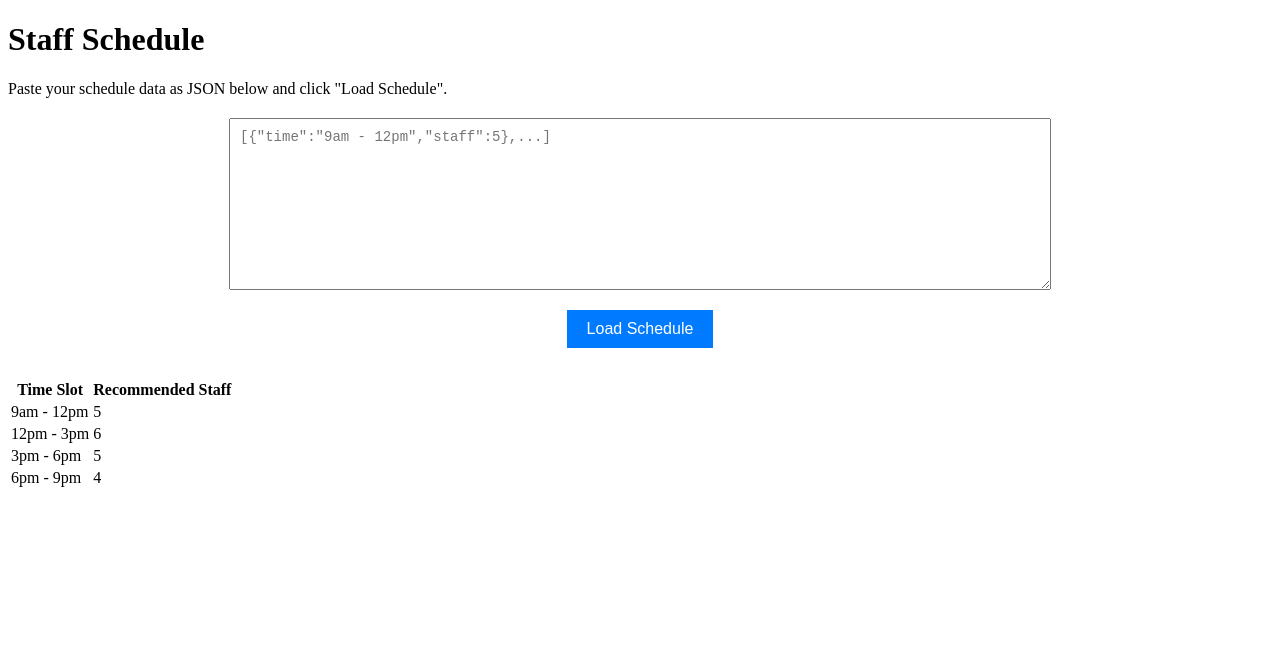
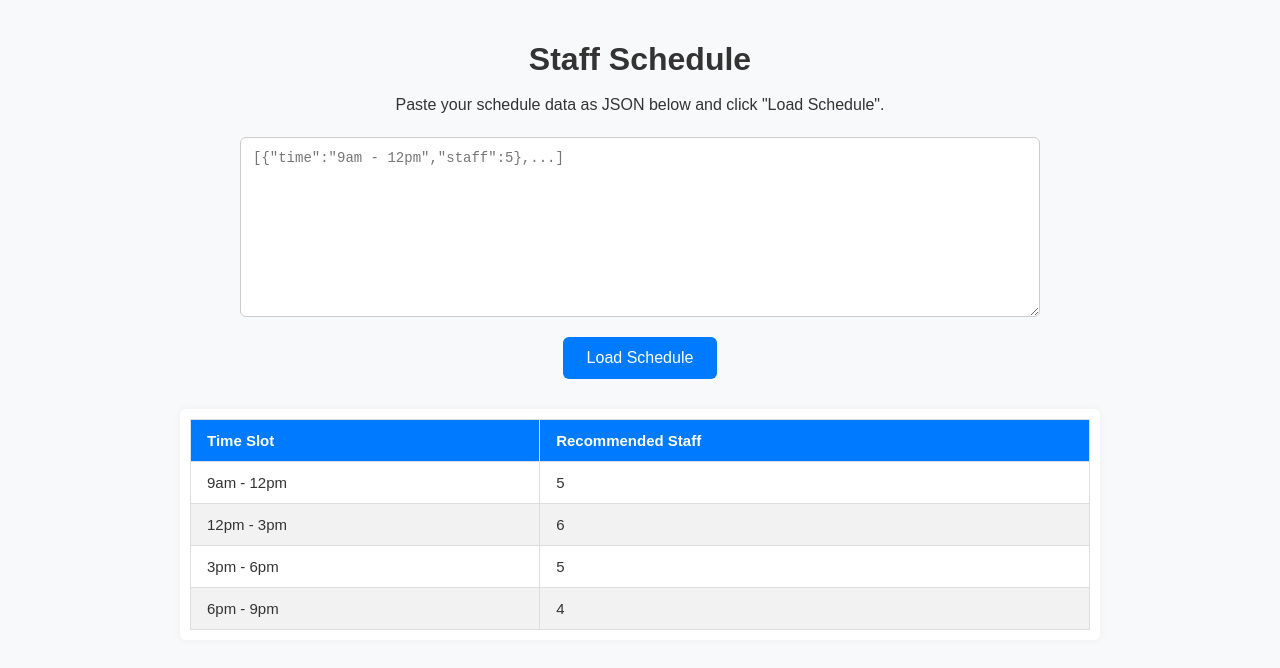
Before and after one commit to cc-fetch/cc-fetch.github.io, a plain HTML site: page index.html in a window 1280 px wide. Drawn offline with Linux system fonts and the light colour scheme.

Commit message:
Update style.css

```diff
--- a/style.css
+++ b/style.css
@@ -1,25 +1,105 @@
-textarea {
+body {
+  font-family: Arial, sans-serif;
+  margin: 0;
+  padding: 20px;
+  background-color: #f8f9fa;
+  color: #333;
+}
+
+h1 {
+  text-align: center;
+  margin-bottom: 10px;
+}
+
+p {
+  text-align: center;
+  margin-bottom: 20px;
+  max-width: 600px;
+  margin-left: auto;
+  margin-right: auto;
+  font-size: 16px;
+  line-height: 1.4;
+}
+
+#json-input {
   display: block;
-  margin: 20px auto;
-  width: 80%;
+  width: 90%;
   max-width: 800px;
-  height: 150px;
-  padding: 10px;
+  height: 180px;
+  padding: 12px;
+  margin: 0 auto 20px auto;
+  box-sizing: border-box;
+  border: 1px solid #ccc;
+  border-radius: 6px;
   font-family: monospace;
   font-size: 14px;
+  resize: vertical;
 }
 
 button {
   display: block;
-  margin: 10px auto 30px auto;
-  padding: 10px 20px;
+  margin: 0 auto 30px auto;
+  padding: 12px 24px;
   font-size: 16px;
   background-color: #007BFF;
   color: white;
   border: none;
+  border-radius: 6px;
   cursor: pointer;
+  transition: background-color 0.2s;
 }
 
 button:hover {
   background-color: #0056b3;
 }
+
+#schedule-container {
+  width: 95%;
+  max-width: 900px;
+  margin: 0 auto 40px auto;
+  overflow-x: auto;
+  background-color: white;
+  padding: 10px;
+  border-radius: 6px;
+  box-shadow: 0 0 8px rgba(0,0,0,0.05);
+}
+
+.schedule-table {
+  width: 100%;
+  border-collapse: collapse;
+}
+
+.schedule-table th,
+.schedule-table td {
+  border: 1px solid #ddd;
+  padding: 12px 16px;
+  text-align: left;
+  font-size: 15px;
+}
+
+.schedule-table th {
+  background-color: #007BFF;
+  color: white;
+}
+
+.schedule-table tr:nth-child(even) {
+  background-color: #f2f2f2;
+}
+
+@media (max-width: 600px) {
+  #json-input {
+    height: 150px;
+    font-size: 13px;
+  }
+
+  button {
+    width: 90%;
+    font-size: 15px;
+  }
+
+  .schedule-table th,
+  .schedule-table td {
+    padding: 10px 12px;
+    font-size: 14px;
+  }
+}
```
